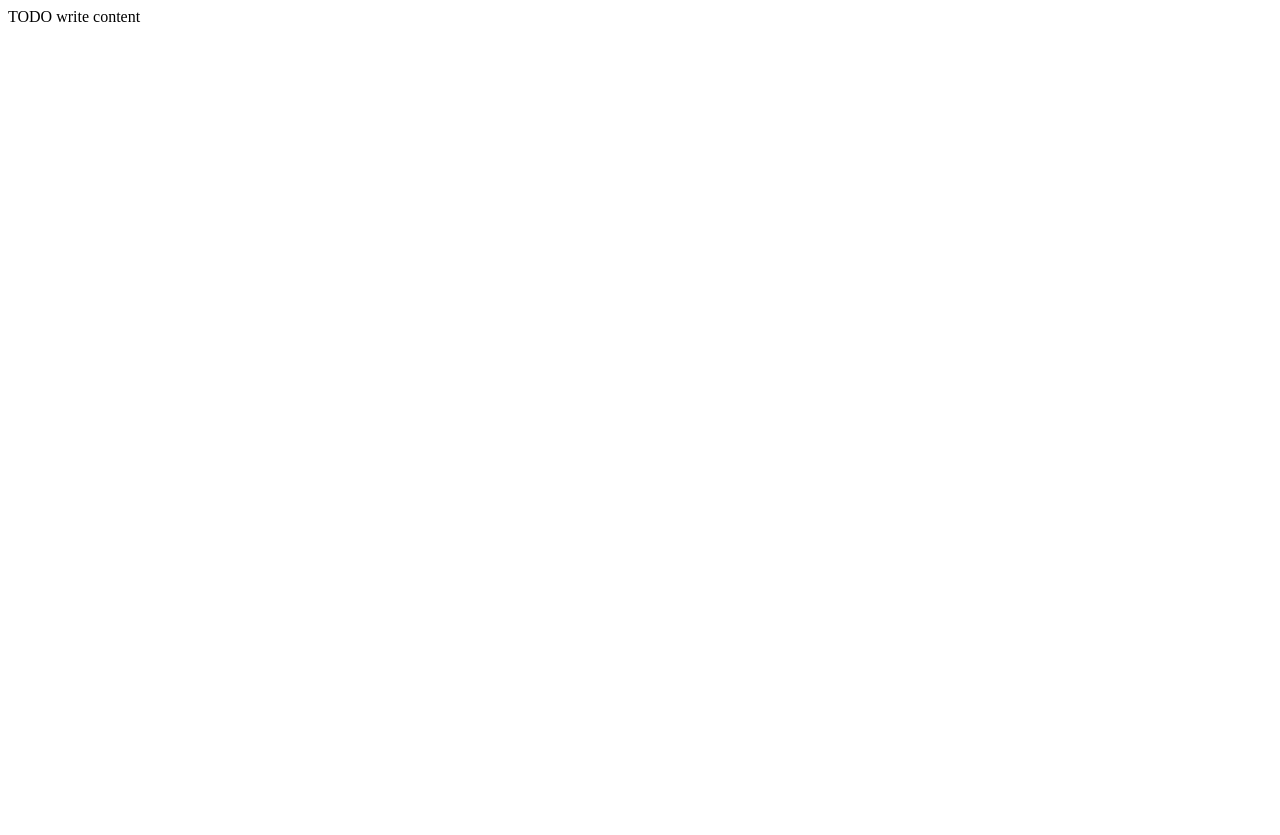
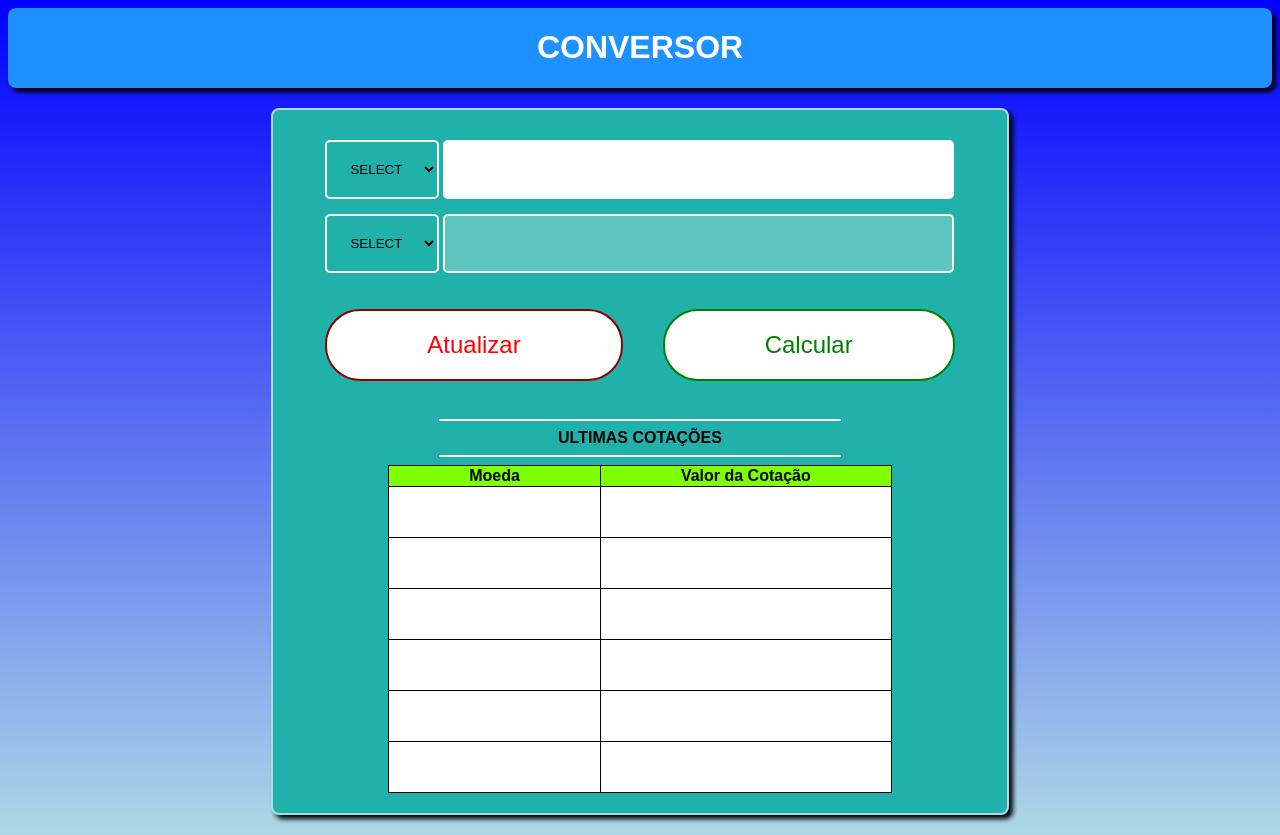
Before and after one commit to RafaelLuz2005/Conversor, a website: page public_html/index.html in a window 1280 px wide. Before the commit the page ends 800 px from the top, so only its background shows below. Drawn offline with Linux system fonts and the light colour scheme.

Commit message:
Estruturando e estilizando o site

```diff
--- a/public_html/index.html
+++ b/public_html/index.html
@@ -1,15 +1,83 @@
 <!DOCTYPE html>
-<!--
-Click nbfs://nbhost/SystemFileSystem/Templates/Licenses/license-default.txt to change this license
-Click nbfs://nbhost/SystemFileSystem/Templates/Other/html.html to edit this template
--->
-<html>
+<html lang="pt-br">
     <head>
-        <title>TODO supply a title</title>
+        <title>Conversor de Moeda</title>
         <meta charset="UTF-8">
         <meta name="viewport" content="width=device-width, initial-scale=1.0">
+        <link rel="stylesheet" href="style.css"/>
     </head>
     <body>
-        <div>TODO write content</div>
+        <header>
+            <h1>CONVERSOR</h1>
+        </header>
+        <main>
+            <div id="conteudo">
+                <div class="dados">
+                    <div class="info">
+                        <select class="moedas">
+                            <option>SELECT</option>
+                            <option>USD</option>
+                            <option>EUR</option>
+                            <option>BRL</option>
+                        </select>
+                        <input type="number" class="input"/>
+                    </div>
+                    <div class="info">
+                        <select class="moedas">
+                            <option>SELECT</option>
+                            <option>USD</option>
+                            <option>EUR</option>
+                            <option>BRL</option>
+                        </select>
+                        <input class="input" disabled=""/>
+                    </div>
+                </div>
+                <div id="btn">
+                    <button id="atualizar">Atualizar</button>
+                    <button id="calcular">Calcular</button>
+                </div>
+                <div id="tabela">
+                    <hr/>
+                    <span>ULTIMAS COTAÇÕES</span>
+                    <hr/>
+                    <div>
+                        <table>
+                            <thead>
+                                <tr>
+                                    <th>Moeda</th>
+                                    <th>Valor da Cotação</th>
+                                </tr>
+                            </thead>
+                            <tbody>
+                                <tr>
+                                    <td></td>
+                                    <td></td>
+                                </tr>
+                                <tr>
+                                    <td></td>
+                                    <td></td>
+                                </tr>
+                                <tr>
+                                    <td></td>
+                                    <td></td>
+                                </tr>
+                                <tr>
+                                    <td></td>
+                                    <td></td>
+                                </tr>
+                                <tr>
+                                    <td></td>
+                                    <td></td>
+                                </tr>
+                                <tr>
+                                    <td></td>
+                                    <td></td>
+                                </tr>
+                            </tbody>
+                        </table>
+                    </div>
+                </div>
+            </div>
+        </main>
     </body>
 </html>
--- /dev/null
+++ b/public_html/style.css
@@ -0,0 +1,120 @@
+header {
+    background-color: dodgerblue;
+    border-radius: 8px;
+    display: grid;
+    place-items: center;
+    font-family: arial;
+    color: white;
+    box-shadow: 4px 4px 5px black;
+}
+
+#conteudo {
+    background-color: lightseagreen;
+    border: 2px solid lightblue;
+    border-radius: 8px;
+    box-shadow: 4px 4px 5px black;
+    width: 60%;
+    padding-top: 10px;
+    padding-bottom: 20px;
+}
+
+.dados {
+    display: grid;
+    grid-template-rows: auto 50px;
+    place-items: center;
+    margin-bottom: 40px;
+}
+
+main {
+    display: grid;
+    place-items: center;
+    margin: 20px;
+}
+
+body {
+    background-image: linear-gradient(blue, lightblue);
+    background-repeat: no-repeat;
+}
+
+.moedas {
+    background-color: transparent;
+    padding: 19px;
+    border: 2px solid white;
+    border-radius: 5px;
+}
+
+.input {
+    border: 2px solid white;
+    border-radius: 5px;
+    padding: 20px;
+    padding-left: 310px;
+}
+
+#btn {
+    display: flex;
+    justify-content: center;
+    margin-bottom: 10px;
+}
+#atualizar, #calcular {
+    padding: 20px;
+    margin-right: 20px;
+    margin-left: 20px;
+    border-radius: 35px;
+    padding-left: 100px;
+    padding-right: 100px;
+    font-size: x-large;
+    border: 2px solid;
+    background-color: white;
+}
+
+#atualizar {
+    color: red;
+    border: 2px solid darkred;
+}
+
+#calcular {
+    color: green;
+    border: 2px solid green;
+}
+
+.info {
+    margin: 20px;
+}
+
+#tabela {
+    display: grid;
+    place-items: center;
+    margin-top: 30px;
+}
+
+span {
+    font-weight: bold;
+    font-family: arial;
+}
+
+hr {
+    border: 1px solid white;
+    padding-left: 400px;
+}
+
+table {
+    background-color: white;
+    font-family: arial;
+    border-collapse: collapse;
+}
+
+th {
+    background-color: chartreuse;
+    border-collapse: collapse;
+    padding-left: 80px;
+    padding-right: 80px;
+    border: 1px solid black;
+}
+
+td {
+    padding-left: 80px;
+    padding-right: 80px;
+    border: 1px solid black;
+    padding-bottom: 25px;
+    padding-top: 25px;
+}
```
Also changed, not shown: public_html/script.js (added), 1 other file.
